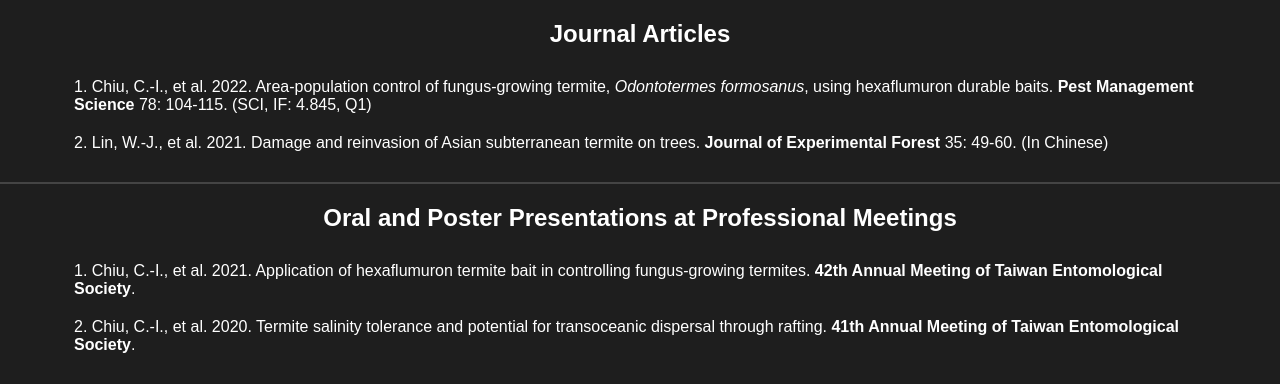
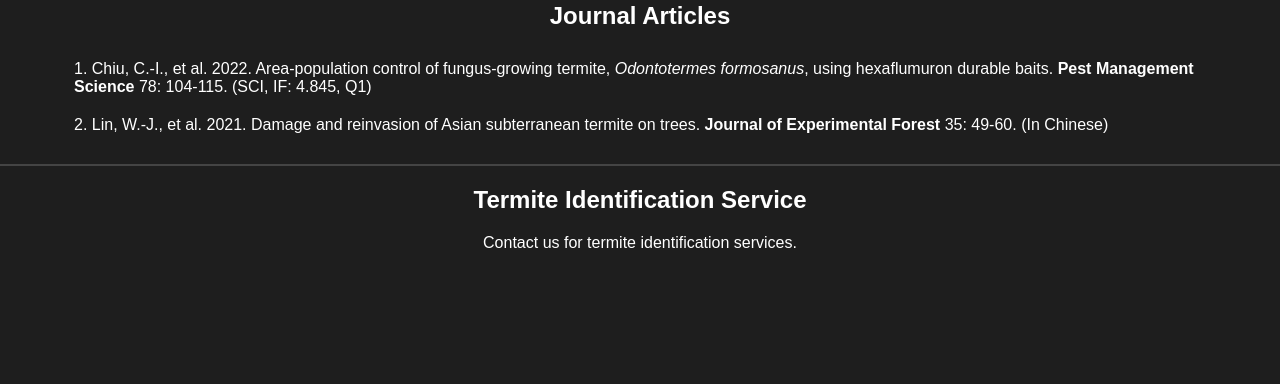
Before and after one commit to TermCIC/TermCIC.github.io, a plain HTML site: page index.html in a window 1280 px wide. Shown: the part 2279-2663 px from the top of the page. After the commit the page ends 2547 px from the top, so only its background shows below. Drawn offline with Linux system fonts and the light colour scheme.

Commit message:
Update index.html

```diff
--- a/index.html
+++ b/index.html
@@ -12,12 +12,16 @@
             color: white;
             margin: 0;
             padding: 0;
+            scroll-behavior: smooth; /* Enables smooth scrolling */
         }
 
         nav {
             background-color: #333;
             padding: 10px 0;
             text-align: center;
+            position: sticky;
+            top: 0;
+            z-index: 1000;
         }
 
         nav .nav-item {
@@ -44,7 +48,8 @@
             margin: 20px 0;
         }
 
-        h1, h2 {
+        h1,
+        h2 {
             text-align: center;
             color: white;
         }
@@ -97,8 +102,8 @@
         <li class="nav-item">
             <a class="nav-link" href="#publications">Publications</a>
         </li>
-        <li class="nav-item" style="text-align:center">
-            <a class="nav-link" href="#service">Termite Identification<br>Service</a>
+        <li class="nav-item">
+            <a class="nav-link" href="#service">Termite Identification Service</a>
         </li>
     </nav>
 
@@ -116,8 +121,7 @@
                     <strong>Contact</strong><br>
                     Phone Number: <br>
                     E-mail: <a href="mailto:tim77918@msn.com">tim77918@msn.com</a><br>
-                    ResearchGate: <a href="https://www.researchgate.net/profile/Chun-I-Chiu"
-                        target="_blank">https://www.researchgate.net/profile/Chun-I-Chiu</a><br><br>
+                    ResearchGate: <a href="https://www.researchgate.net/profile/Chun-I-Chiu" target="_blank">https://www.researchgate.net/profile/Chun-I-Chiu</a><br><br>
 
                     <strong>Educational Background</strong><br>
                     Ph.D., National Chung Hsing University, Department of Entomology, 2014 – 2018.<br>
@@ -176,23 +180,14 @@
             <tr>
                 <td>2. Lin, W.-J., et al. 2021. Damage and reinvasion of Asian subterranean termite on trees. <b>Journal of Experimental Forest</b> 35: 49-60. (In Chinese)</td>
             </tr>
-            <!-- Add more articles as necessary -->
         </table>
     </section>
 
     <hr>
 
-    <section>
-        <h2>Oral and Poster Presentations at Professional Meetings</h2>
-        <table>
-            <tr>
-                <td>1. Chiu, C.-I., et al. 2021. Application of hexaflumuron termite bait in controlling fungus-growing termites. <b>42th Annual Meeting of Taiwan Entomological Society</b>.</td>
-            </tr>
-            <tr>
-                <td>2. Chiu, C.-I., et al. 2020. Termite salinity tolerance and potential for transoceanic dispersal through rafting. <b>41th Annual Meeting of Taiwan Entomological Society</b>.</td>
-            </tr>
-            <!-- Add more presentations as necessary -->
-        </table>
+    <section id="service">
+        <h2>Termite Identification Service</h2>
+        <p style="text-align:center;">Contact us for termite identification services.</p>
     </section>
 </body>
 
```
